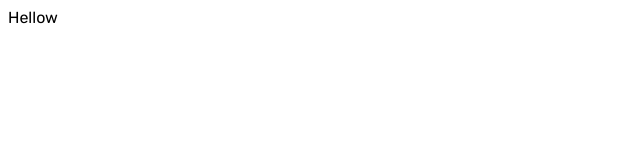
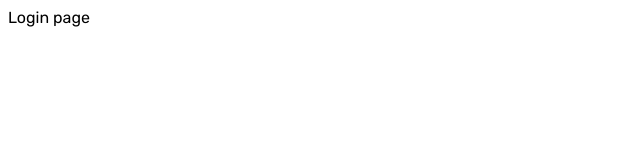
Before and after one commit to HughesSeanKyle/mern-social-media-client, a React (Create React App) app: page / in a window 1280 px wide. Shown: the top 160 px of the page, without its empty margins (0-640 px from the left). Built offline with nearby package versions, Linux system fonts and the light colour scheme.

Commit message:
Basic routing

```diff
--- a/src/App.js
+++ b/src/App.js
@@ -1,5 +1,23 @@
+import { BrowserRouter, Navigate, Routes, Route } from 'react-router-dom';
+import HomePage from './scenes/homePage';
+import LoginPage from './scenes/loginPage';
+import ProfilePage from './scenes/profilePage';
+import { useSelector } from 'react-redux';
+
 function App() {
-	return <div className="app">Hellow</div>;
+	// const mode = useSelector((state) => state.mode);
+
+	return (
+		<div className="app">
+			<BrowserRouter>
+				<Routes>
+					<Route path="/" element={<LoginPage />} />
+					<Route path="/home" element={<HomePage />} />
+					<Route path="/profile/:userId" element={<ProfilePage />} />
+				</Routes>
+			</BrowserRouter>
+		</div>
+	);
 }
 
 export default App;
```
